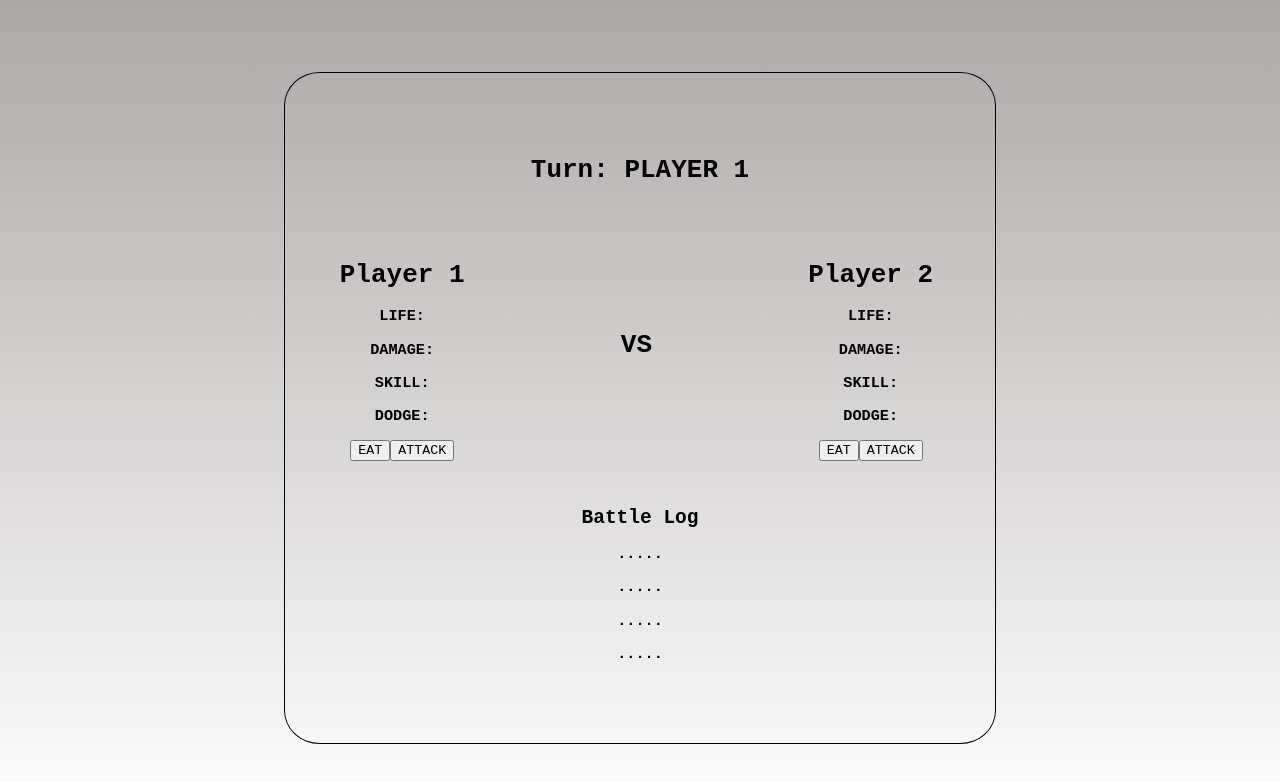
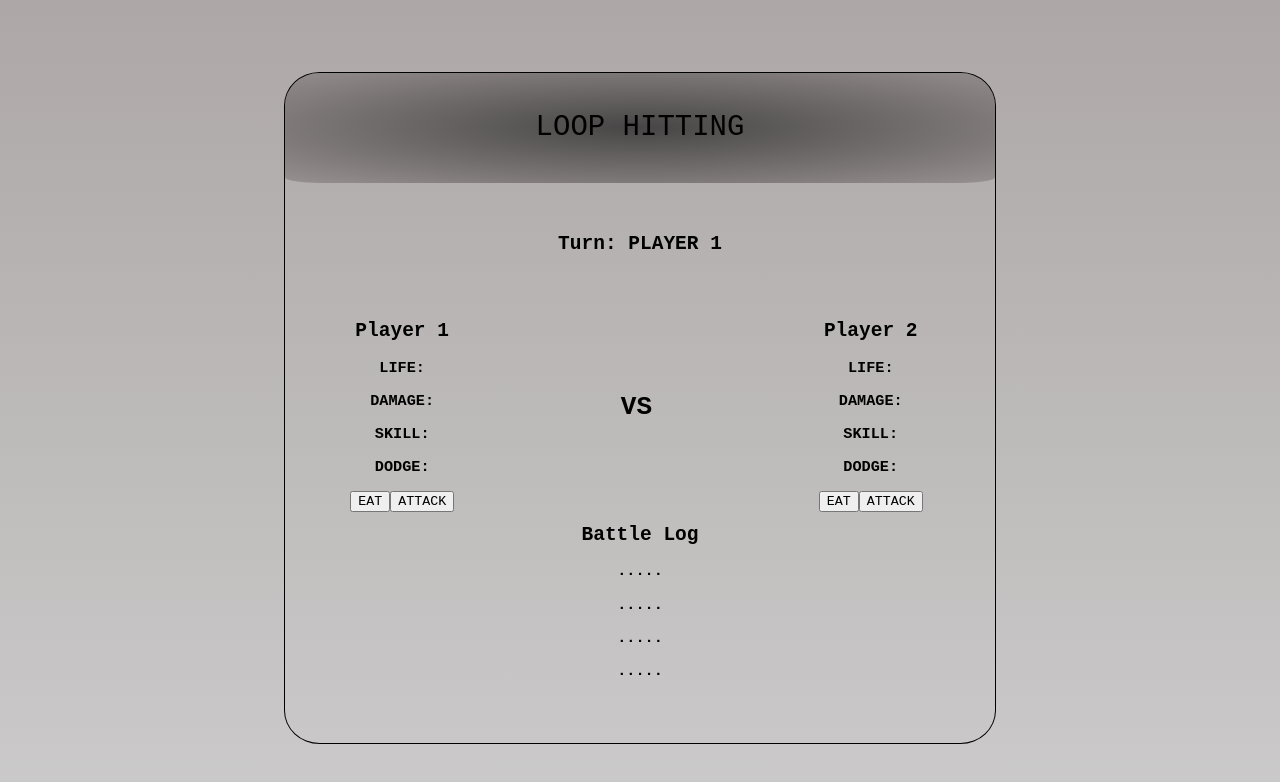
Before and after one commit to LuizFellype/Loop-Hitting, a React (Create React App) app: page / in a window 1280 px wide. Shown: the top 782 px of the page. Built offline with nearby package versions, Linux system fonts and the light colour scheme.

Commit message:
feat: putting the name of the game on top

```diff
--- a/public/index.html
+++ b/public/index.html
@@ -19,7 +19,7 @@
       work correctly both with client-side routing and a non-root public URL.
       Learn how to configure a non-root public URL by running `npm run build`.
     -->
-    <title>RPG ;)</title>
+    <title>LOOP HITTING</title>
   </head>
   <body>
     <noscript>
--- a/src/App.css
+++ b/src/App.css
@@ -15,6 +15,16 @@
   padding-top: 30%;
 }
 
+.title {
+  font-size: 29px;
+  text-align: center;
+  margin-top: -49px;
+  padding-top: 10px;
+  padding-bottom: 10px;
+  border-radius: 5%;
+  background: radial-gradient(rgb(71, 69, 69), rgba(97, 87, 87, 0.349)) ;
+}
+
 .tree-col {
   margin-top: -70px;
   display: grid;
@@ -26,7 +36,7 @@
   text-align: center;
   margin-top: -100px;
 }
-.display {
+.turn {
   text-align: center;
-  margin-bottom: -20px;
+  margin-top: -70px;
 }
--- a/src/App.js
+++ b/src/App.js
@@ -38,12 +38,15 @@ class App extends Component {
   render() {
     return (
       <div className='all'>
-        <div className='display'>
-          <h1> Turn: PLAYER 1</h1>
+        <div className='title'>
+          <p> LOOP HITTING</p>
+        </div>
+        <div className='turn'>
+          <h2> Turn: PLAYER 1</h2>
         </div>
         <div className='tree-col'>
           <div className=''>
-            <h1> Player 1</h1>
+            <h2> Player 1</h2>
             <h3>LIFE: <div value={this.state.fighter.life}/></h3>
             <h3>DAMAGE: <div value={this.state.fighter.damage}/></h3>
             <h3>SKILL: <div value={this.state.fighter.skill}/></h3>
@@ -57,7 +60,7 @@ class App extends Component {
             <h1>VS</h1>
           </div>
           <div class=''>
-            <h1> Player 2</h1>
+            <h2> Player 2</h2>
             <h3>LIFE: <div value={this.state.opponent.life}/></h3>
             <h3>DAMAGE: <div value={this.state.opponent.damage}/></h3>
             <h3>SKILL: <div value={this.state.opponent.skill}/></h3>
--- a/src/index.css
+++ b/src/index.css
@@ -3,5 +3,5 @@ body {
   height: 100vh;
   justify-content: center;
   align-items: center;
-  background: linear-gradient(rgba(20, 3, 3, 0.349), white)
+  background: linear-gradient(rgba(20, 3, 3, 0.349), rgb(204, 203, 203))
 }
```
